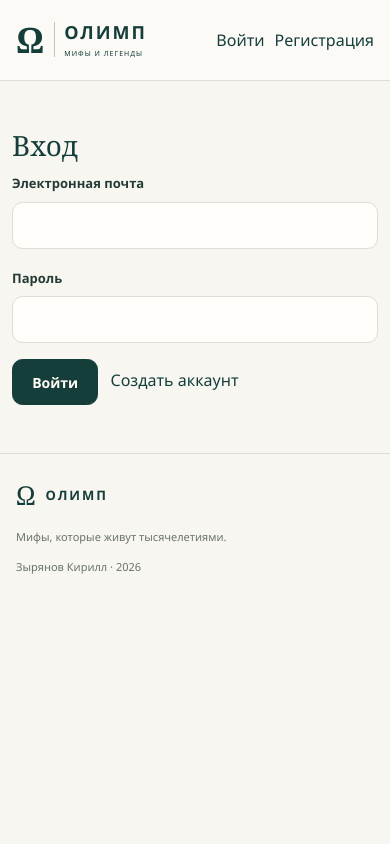
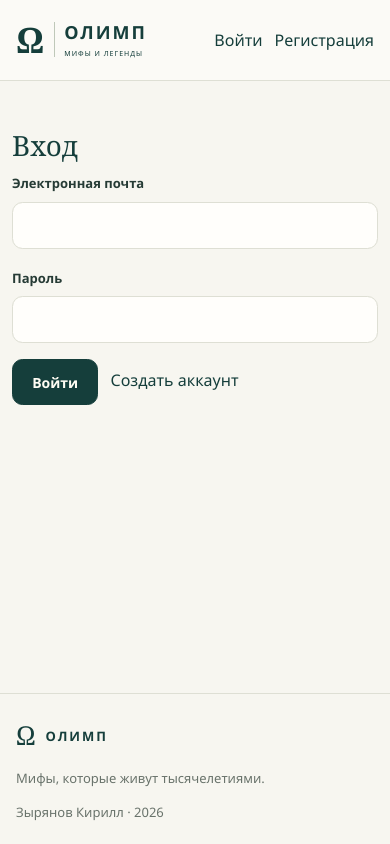
Before and after one commit to Antichrist-git/gods-of-olympus, a Laravel app: page /login in a window 390 px wide. Run offline with Laravel 12, Linux system fonts and the light colour scheme; parts of the project's set-up code (start-up, migrations or seed data) failed here and were passed over.

Commit message:
WT4: исправить положение подвала и перенос меню

```diff
--- a/resources/sass/styles.scss
+++ b/resources/sass/styles.scss
@@ -14,7 +14,7 @@ $btn-padding-x: 1.2rem;
 
 :root { --ink: #153e3b; --muted: #69736b; --paper: #f7f6f0; --line: #dedfd4; --accent: #b36c42; }
 html { scroll-behavior: smooth; scroll-padding-top: 2rem; }
-body { min-height: 100vh; display: flex; flex-direction: column; }
+body { min-height: 100vh; min-height: 100dvh; display: flex; flex-direction: column; }
 [hidden] { display: none !important; }
 a { text-decoration: none; }
 button, a, input, select, textarea { -webkit-tap-highlight-color: transparent; }
@@ -29,7 +29,8 @@ h1,h2,h3,.brand-mark,.footer-brand { font-family: Georgia, 'Times New Roman', se
 .brand { color: var(--ink); display: inline-flex; align-items: center; gap: 13px; font-size: 23px; letter-spacing: 4px; font-weight: 650; line-height: 1.2; }
 .brand small { display: block; font-size: 9px; letter-spacing: 2px; margin-top: 6px; font-weight: 500; }
 .brand-mark { font-size: 47px; line-height: 1; letter-spacing: 0; border-right: 1px solid #bfc8b9; padding-right: 16px; }
-.nav-links { display: flex; align-items: center; gap: 40px; }
+.nav-links { display: flex; flex-wrap: wrap; justify-content: flex-end; align-items: center; gap: 8px clamp(14px, 3vw, 40px); min-width: 0; }
+.nav-links > a { max-width: 100%; overflow-wrap: anywhere; }
 .nav-catalog { font-size: 14px; color: var(--muted); padding: 10px 0; }
 .nav-catalog.active { color: var(--ink); border-bottom: 2px solid var(--accent); }
 .btn { font-weight: 600; font-size: 14px; }
@@ -81,8 +82,8 @@ h1,h2,h3,.brand-mark,.footer-brand { font-family: Georgia, 'Times New Roman', se
 .empty-state { text-align: center; padding: 60px 20px; border: 1px dashed #c6cbbd; border-radius: 12px; }
 .empty-state > span { font: 60px Georgia,serif; color: #a6af9a; }
 .empty-state p { color: var(--muted); }
-.site-footer { border-top: 1px solid var(--line); }
-.footer-inner { display: flex; justify-content: space-between; align-items: center; gap: 20px; min-height: 100px; color: var(--muted); font-size: 11px; }
+.site-footer { margin-top: auto; border-top: 1px solid var(--line); }
+.footer-inner { display: flex; justify-content: space-between; align-items: center; gap: 20px; min-height: 100px; color: var(--muted); font-size: 13px; }
 .footer-brand { font-size: 26px; display: flex; align-items: center; gap: 10px; }
 .footer-brand span { font: 600 13px 'Segoe UI',sans-serif; letter-spacing: 2px; }
 .breadcrumbs { display: flex; flex-wrap: wrap; gap: 12px; color: var(--muted); font-size: 13px; margin: 0 0 30px; }
@@ -143,11 +144,11 @@ textarea { resize: vertical; }
 @media (max-width: 575.98px) {
  .site-container { width: calc(100% - 32px); }
  .main-content { padding-top: 22px; padding-bottom: 40px; }
- .nav-inner { min-height: 80px; gap: 14px; }
+ .nav-inner { min-height: 80px; flex-wrap: wrap; gap: 10px 14px; padding-block: 12px; }
  .brand { font-size: 18px; gap: 9px; letter-spacing: 2px; }
  .brand small { font-size: 7px; letter-spacing: 1px; }
  .brand-mark { font-size: 35px; padding-right: 10px; }
- .nav-links { gap: 10px; }
+ .nav-links { justify-content: flex-start; gap: 8px 12px; }
  .nav-catalog { display: none; }
  .nav-links .btn { font-size: 11px; padding: 10px; }
  .hero { grid-template-columns: 1fr; }
```
Also changed, not shown: public/css/styles.css, public/mix-manifest.json.
